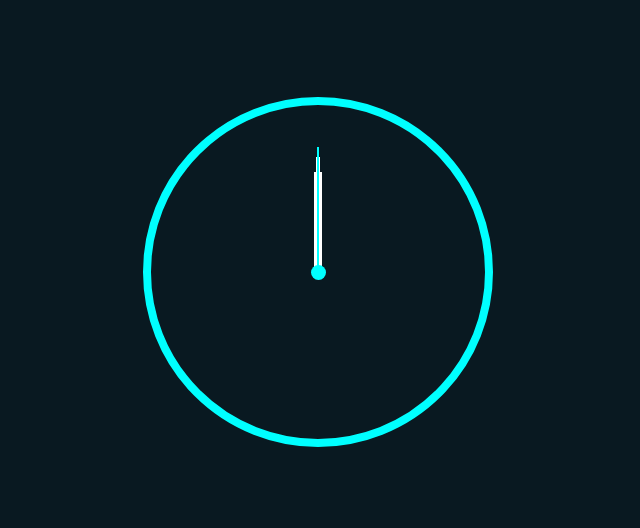
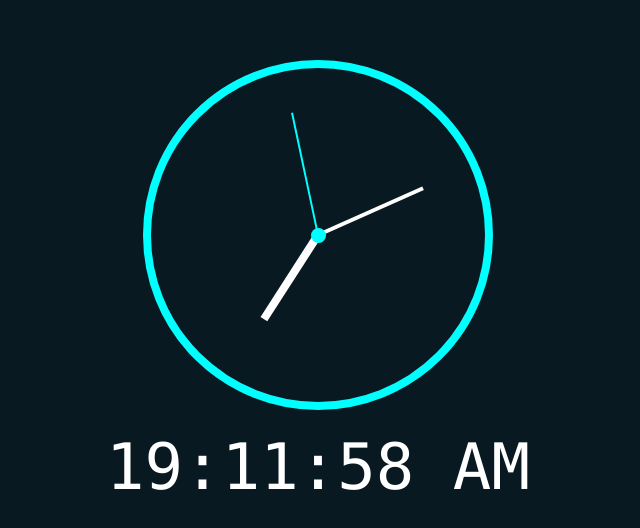
Before and after one commit to Buddhad/CSS-JS-Clock, a plain HTML site: page index.html in a window 1280 px wide. Shown: the part 118-646 px from the top of the page, without its empty margins (322-962 px from the left). Drawn offline with Linux system fonts and the light colour scheme; files that its build step writes are made by us from their sources.

Commit message:
edited some changes 🎯

```diff
--- a/index.html
+++ b/index.html
@@ -1,12 +1,14 @@
 <!DOCTYPE html>
 <html lang="en">
+
 <head>
     <meta charset="UTF-8">
     <meta http-equiv="X-UA-Compatible" content="IE=edge">
     <meta name="viewport" content="width=device-width, initial-scale=1.0">
-    <link rel="stylesheet" href="style.css">
+    <link rel="stylesheet" href="./DigitalClock/style.css">
     <title>DigitalClock</title>
 </head>
+
 <body>
 
     <div class="clock">
@@ -31,6 +33,7 @@
         <div id="ampm"></div>
     </div>
 
-<script src="main.js"></script>
+    <script src="./DigitalClock/main.js"></script>
 </body>
+
 </html>
```
Lines whose indentation alone changed are shown as unchanged.
